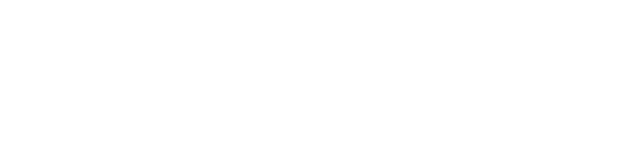
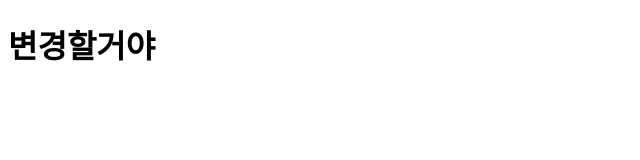
Before and after one commit to trueye/gitTest, a plain HTML site: page index.html in a window 1280 px wide. Shown: the whole page, without its empty margins (0-640 px from the left). Drawn offline with Linux system fonts and the light colour scheme.

Commit message:
인덱스 변경

```diff
--- a/index.html
+++ b/index.html
@@ -7,6 +7,6 @@
   <title>Document</title>
 </head>
 <body>
-
+  <h1>변경할거야</h1>
 </body>
 </html>
```
